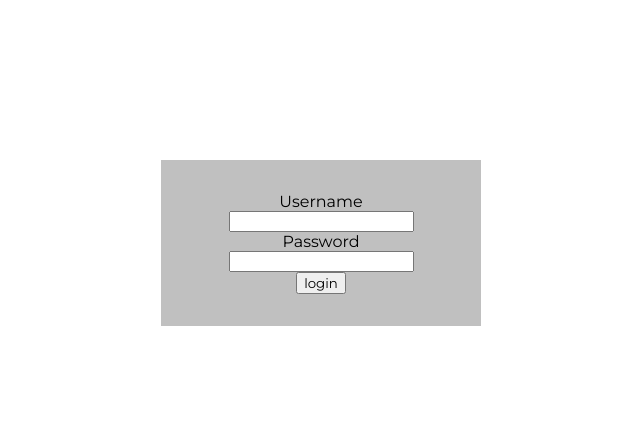
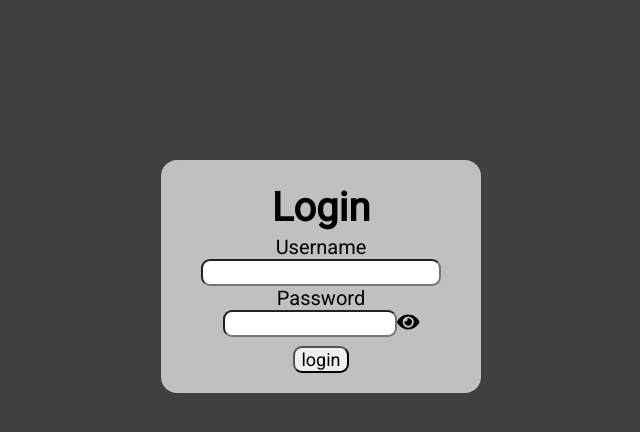
Before and after one commit to Capstone-Lads/diagramViewer-frontend, a React app: page / in a window 1280 px wide. Shown: the top 432 px of the page, without its empty margins (319-959 px from the left). Built offline with nearby package versions, Linux system fonts and the light colour scheme.

Commit message:
implement login

```diff
--- a/app.js
+++ b/app.js
@@ -1,29 +1,13 @@
 import React from 'react';
 import ReactDOM from 'react-dom';
 import App from './components/App';
-import Login from './components/Login';
 import './main.css';
 
-let userIsLoggedIn = false;
-
-function loginCallback(a) {
-  console.log(a);
-  userIsLoggedIn = a;
-  render();
-}
-
 function render() {
-  if (userIsLoggedIn) {
-    ReactDOM.render(
-      <App content="Hello World!" />,
-      document.getElementById('root')
-    );
-  } else {
-    ReactDOM.render(
-      <Login callback={loginCallback} />,
-      document.getElementById('root')
-    )
-  }
+  ReactDOM.render(
+    <App />,
+    document.getElementById('root')
+  );
 }
 
 render();
--- a/components/App.js
+++ b/components/App.js
@@ -1,15 +1,34 @@
 import React from 'react';
+import LoginForm from './Login';
 
 class App extends React.Component {
 
-  constructor(props){
+  constructor(props) {
     super(props);
+
+    this.state = {
+			darkMode: true,
+      userIsLoggedIn: false,
+      apiKey: null,
+    }
+
+    this.loginCallback = this.loginCallback.bind(this);
   }
 
-  render(){
-    return(
-      <div>
-      App component
+  loginCallback(loggedIn, data) {
+    this.setState({
+      userIsLoggedIn: loggedIn,
+      apiKey: data
+    });
+  }
+
+  render() {
+    return (
+      <div id="app" className={this.state.darkMode ? 'dark' : null}>
+        {this.state.userIsLoggedIn ?
+          <div>TODO: App Component</div>
+          : <LoginForm callback={this.loginCallback} />
+        }
       </div>
     )
   }
--- a/components/Login.js
+++ b/components/Login.js
@@ -1,6 +1,10 @@
 import React from 'react';
+import { FontAwesomeIcon } from '@fortawesome/react-fontawesome'
+import { faEye } from '@fortawesome/free-solid-svg-icons'
+import { faEyeSlash } from '@fortawesome/free-solid-svg-icons'
+const loginEndpoint = "http://141.216.25.181/rest-auth/login/";
 
-class Login extends React.Component {
+class LoginForm extends React.Component {
 
 	constructor(props) {
 		super(props);
@@ -8,43 +12,82 @@ class Login extends React.Component {
 		this.state = {
 			username: "",
 			password: "",
+			showPassword: false,
+			badLogin: false,
 		}
 
 		this.handleSubmit = this.handleSubmit.bind(this);
 		this.handleChange = this.handleChange.bind(this);
+		this.togglePasswordVisibility = this.togglePasswordVisibility.bind(this);
 	}
 
 	handleSubmit(e) {
 		e.preventDefault();
-		console.log(this.state);
-		this.state.username = "";
-		this.state.password = "";
-		// do api call
-		// if api call returns good login:
-		this.props.callback(true);
+
+		let postData = {
+			username: this.state.username,
+			password: this.state.password
+		}
+
+		fetch(loginEndpoint, {
+			method: 'POST',
+			headers: {
+				'Content-Type': 'application/json'
+			},
+			body: JSON.stringify(postData)
+		})
+			.then(res => {
+				if (res.status === 200) {
+					// we might want to look into browser cookies to remember login
+					this.setState({
+						username: "",
+						password: "",
+						badLogin: false,
+					});
+					return res.json()
+				} else if (res.status === 400) {
+					this.setState({
+						badLogin: true,
+					});
+				}
+				return false;
+			})
+			.then(data => {
+				if (data) {
+					this.props.callback(true, data.key);
+				}
+			});
 	}
 
 	handleChange(e) {
 		this.setState({ [e.target.name]: e.target.value });
 	}
 
+	togglePasswordVisibility(e) {
+		e.preventDefault();
+		this.setState({ showPassword: !this.state.showPassword })
+	}
+
 	render() {
 		return (
 			<div id="login-div">
 				<form id="login-form" onSubmit={this.handleSubmit}>
+					<h1>Login</h1>
 					<label htmlFor="username">Username</label>
 					<br />
 					<input onChange={this.handleChange} value={this.state.username} type="text" name="username" id="username"></input>
 					<br />
 					<label htmlFor="password">Password</label>
 					<br />
-					<input onChange={this.handleChange} value={this.state.password} type="password" name="password" id="password"></input>
+					<input onChange={this.handleChange} value={this.state.password} type={this.state.showPassword ? "text" : "password"} name="password" id="password"></input>
+					<FontAwesomeIcon id="toggle-password" onClick={this.togglePasswordVisibility} icon={this.state.showPassword ? faEyeSlash : faEye} />
 					<br />
 					<input type="submit" value="login"></input>
+					{this.state.badLogin ? <p id="bad-login">Incorrect username or password</p> : null}
 				</form>
 			</div >
 		)
 	}
 }
 
-export default Login;
+export default LoginForm;
--- a/index.html
+++ b/index.html
@@ -3,7 +3,7 @@
 <head>
   <meta name="viewport" content="width=device-width, initial-scale=1.0">
   <meta charset="utf-8">
-  <link href="https://fonts.googleapis.com/css2?family=Montserrat&display=swap" rel="stylesheet">
+  <link href="https://fonts.googleapis.com/css2?family=Roboto&display=swap" rel="stylesheet">
 	<link href="main.css" rel="stylesheet">
   <title>Diagram Viewer</title>
 </head>
--- a/main.css
+++ b/main.css
@@ -4,20 +4,62 @@
 
 body {
   margin: 0px;
-  font-family: 'Montserrat', sans-serif;
+  font-family: 'Roboto', sans-serif;
+  background-color: #F0F0F0;
+}
+
+#root {
+  position: absolute;
+  top: 0;
+  right: 0;
+  bottom: 0;
+  left: 0;
+}
+
+#app {
+  position: absolute;
+  top: 0;
+  right: 0;
+  bottom: 0;
+  left: 0;
+}
+
+.dark {
+  background-color: #404040;
 }
 
 #login-div {
   background-color: #C0C0C0;
-  margin: 20vh auto;
+  margin: 10em auto;
   width: 20em;
+  border-radius: 1em;
 }
 
 #login-form {
   text-align: center;
-  padding: 2em 0;
+  padding: 1em 0;
+  font-size: 20px;
+}
+
+#login-form h1 {
+  margin: .1em;
+}
+
+#login-form input {
+  border-radius: .5em;
+  font-size: 18px;
+}
+
+#password {
+  width: 173.5px;
 }
 
 #login-form input[type=submit] {
-  font-family: 'Montserrat', sans-serif;
+  margin: .5em 0 0 0;
+  font-family: 'Roboto', sans-serif;
 }
+
+#bad-login {
+  margin: 1px 0;
+  color: red;
+}
--- a/package.json
+++ b/package.json
@@ -10,6 +10,9 @@
   "author": "",
   "license": "ISC",
   "dependencies": {
+    "@fortawesome/fontawesome-svg-core": "^1.2.28",
+    "@fortawesome/free-solid-svg-icons": "^5.13.0",
+    "@fortawesome/react-fontawesome": "^0.1.9",
     "react": "^16.13.0",
     "react-dom": "^16.13.0"
   },
```
Also changed, not shown: 1 other file (tests, documents, lock files or other folders).
